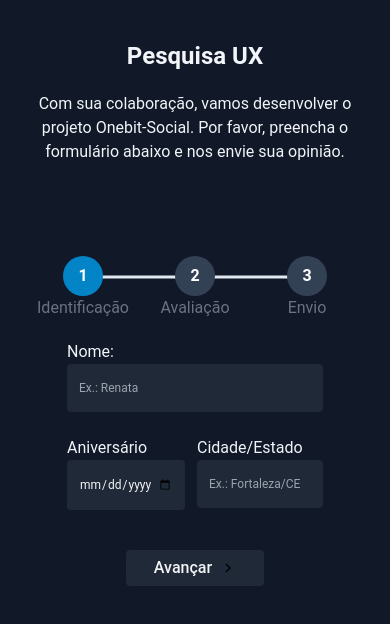
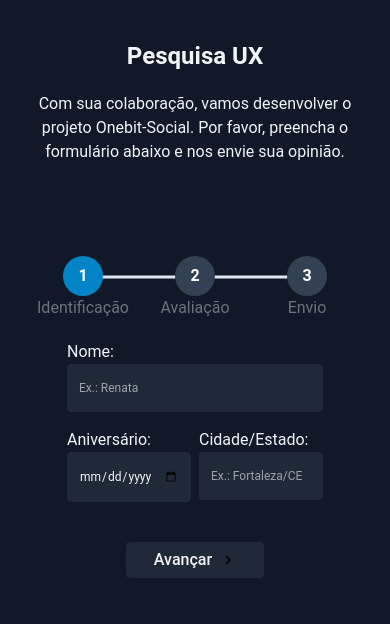
Before and after one commit to joaotelesk/formulario-ux, a Next.js app: page / in a window 390 px wide. Shown: the top 624 px of the page. Built offline with nearby package versions, Linux system fonts and the light colour scheme.

Commit message:
:iphone: ajustando responsividade dos elementos

```diff
--- a/pages/index.tsx
+++ b/pages/index.tsx
@@ -63,7 +63,7 @@ export default function Home() {
               Por favor, preencha o formulário abaixo e nos envie sua opinião.
             </p>
           </div>
-          <div className="flex flex-col gap-5 h-screen items-center pt-20 ">
+          <div className="flex flex-col gap-5 items-center pt-20  ">
             <Steps currentStep={currentStep} />
 
             <form onSubmit={(e) => changeStep(currentStep + 1, e)}>
--- a/src/components/UserForm/index.tsx
+++ b/src/components/UserForm/index.tsx
@@ -25,9 +25,9 @@ export default function UserForm({ data, updateFieldHandler }: UserProps) {
           minLength={3}
           onChange={(e) => updateFieldHandler("name", e.target.value)}
         />
-        <div className="flex text-start gap-3 mt-6">
+        <div className=" columns-2 text-start gap-2 mt-4">
           <div>
-            <label htmlFor="birth">Aniversário</label>
+            <label htmlFor="birth">Aniversário:</label>
             <input
               type="date"
               name="birth"
@@ -41,7 +41,7 @@ export default function UserForm({ data, updateFieldHandler }: UserProps) {
             />
           </div>
           <div>
-            <label htmlFor="city">Cidade/Estado</label>
+            <label htmlFor="city">Cidade/Estado:</label>
             <input
               type="text"
               name="city"
```
